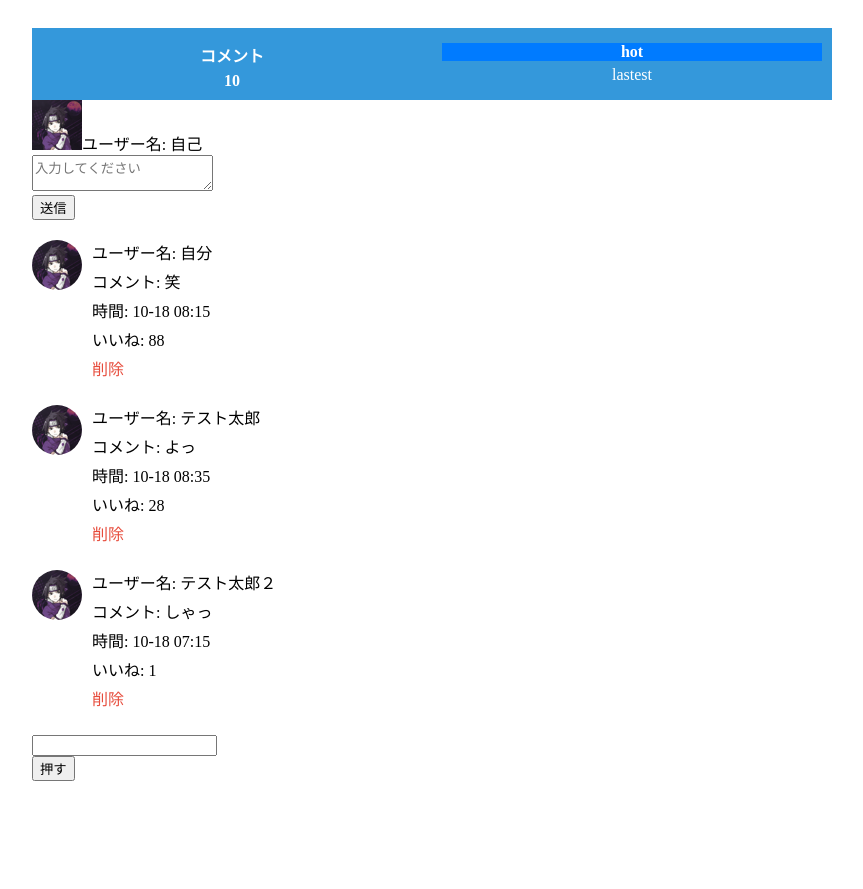
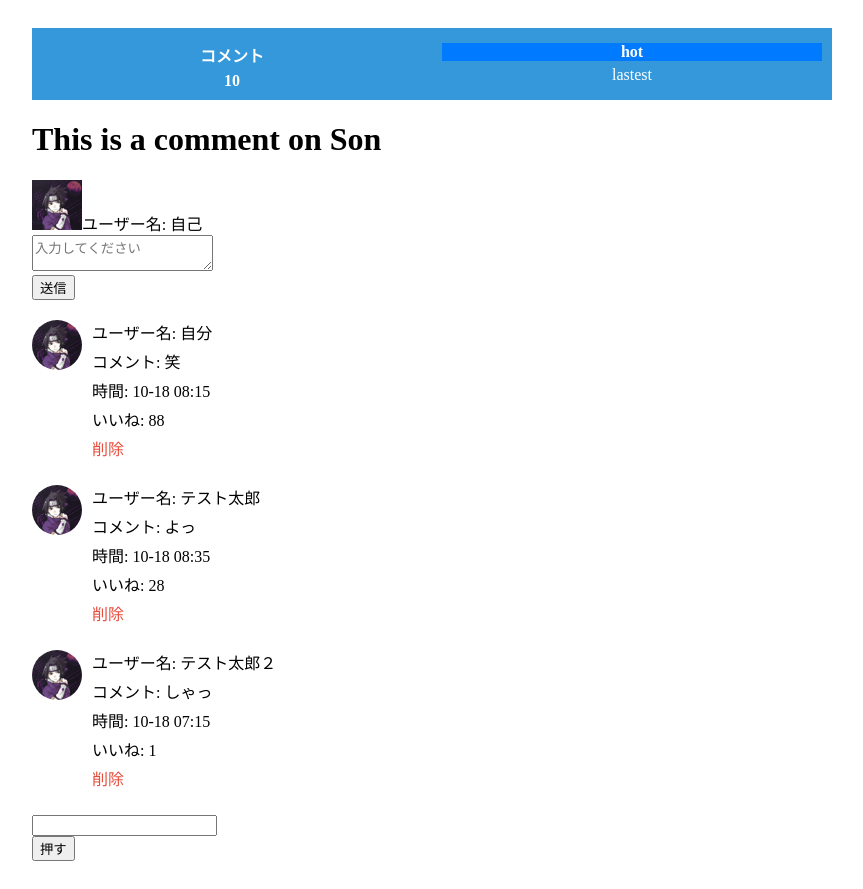
Before and after one commit to spacerockman/React_basic, a React (Create React App) app in the folder react-basic/: page / in a window 1280 px wide. Shown: the whole page, without its empty margins (208-1071 px from the left). Before the commit the page ends 809 px from the top, so only its background shows below. Built offline with nearby package versions, Linux system fonts and the light colour scheme.

Commit message:
親to子（コンポーネント）

```diff
--- a/react-basic/src/App.js
+++ b/react-basic/src/App.js
@@ -57,12 +57,13 @@ const tabs = [
     {type: 'hot', text: 'hot'},
     {type: 'time', text: 'lastest'},
 ]
-
-
+// 子コンポーネント
+function Son(props) {
+    return <div className="son"><h1>{props.name}</h1></div>
+}
 
 function App() {
     const [commentList, setCommentList] = useState(list)
-
     const handleItem = (id) => {
         console.log(id)
         setCommentList(commentList.filter(item => (item.rpid !== id)))
@@ -79,16 +80,12 @@ function App() {
             setCommentList(_.orderBy(commentList, 'ctime', 'desc'))
         }
     }
-
     const [value, setValue] = useState('')
-
     const firstInputRef = useRef(null)
     const inputRef = useRef(null)
     const showDom = () => {
         console.dir(inputRef.current);
     }
-
-
     // コメントの内容
     const [content, setContent] = useState('')
     let currentDate = moment().format('MM-DD hh:mm')
@@ -108,11 +105,11 @@ function App() {
                 like: Math.floor(Math.random() * 10000),
             },
         ])
-
         // 送信した後に入力欄を再フォーカスする
         setContent('')
         firstInputRef.current.focus()
     }
+    const name = "This is a comment on Son"
 
   return (
     <div className="app">
@@ -132,9 +129,12 @@ function App() {
 
             </li>
         </ul>
-
       </div>
 
+      {/* 親コンポーネント  */}
+      <div>
+            <Son name={name}/>
+      </div>
       <div className="reply-input">
         <div className="user-div">
             <img alt="" src={sasukeAvatar}/>
```
